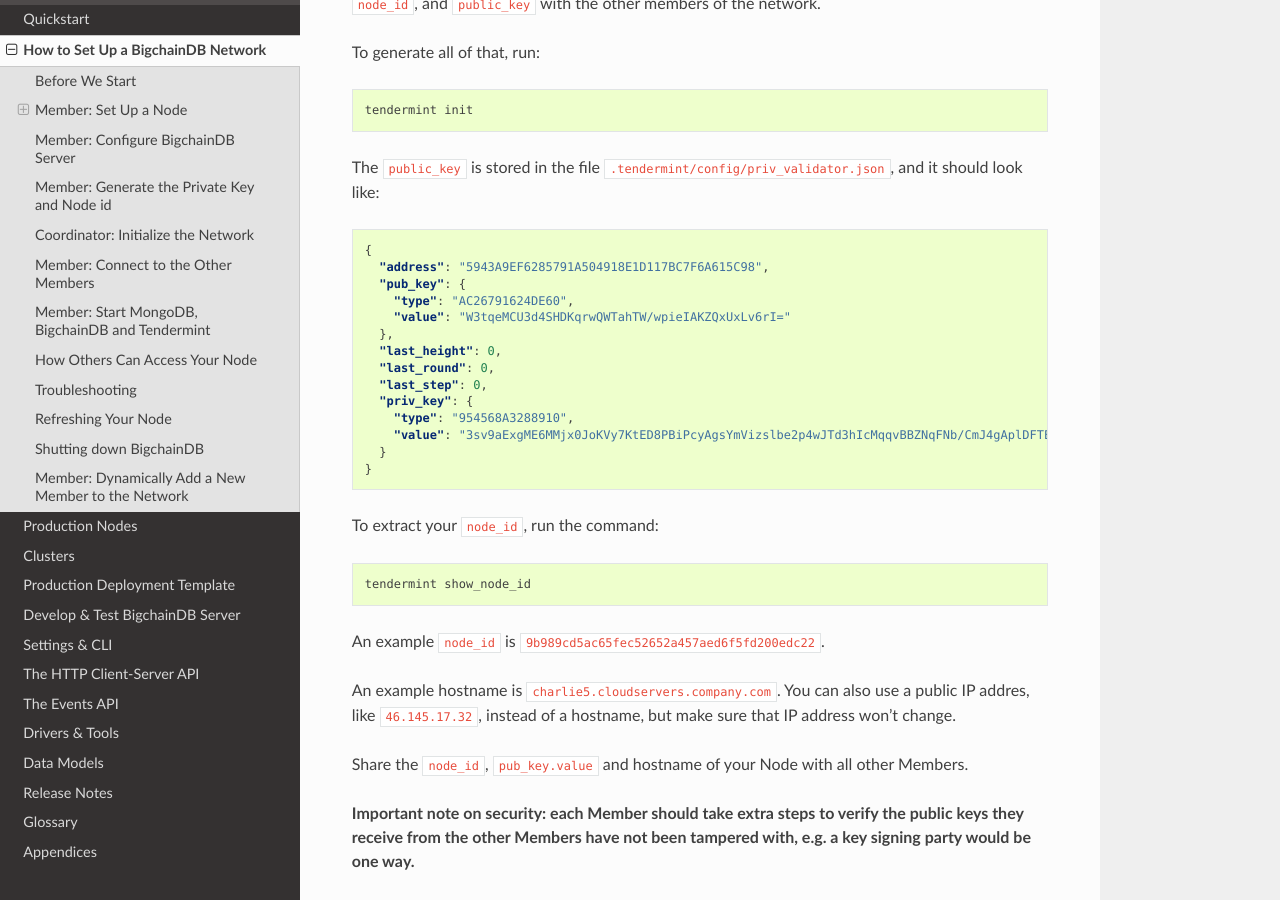
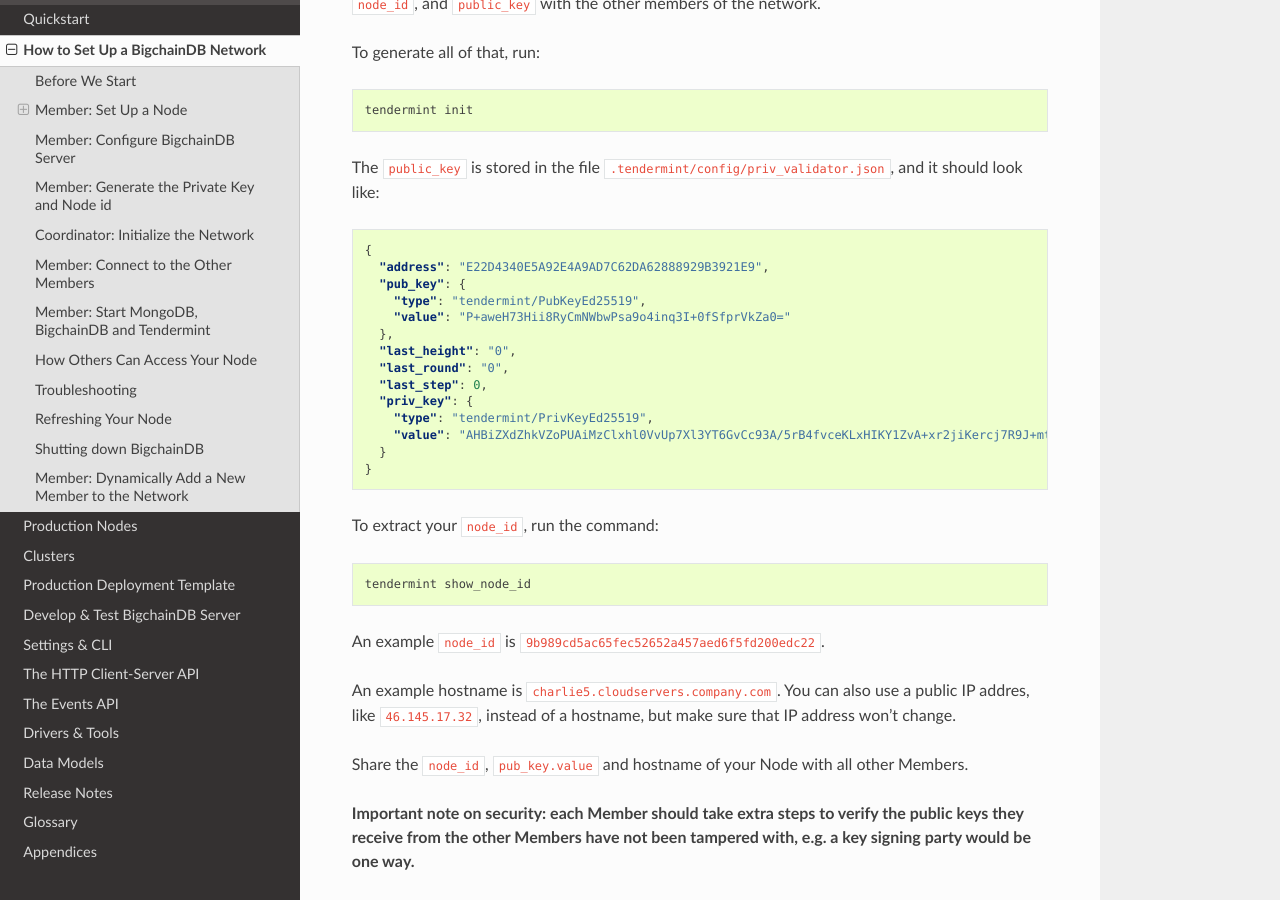
Before and after one commit to bigchaindb/bigchaindb, a Sphinx documentation site: the page built from docs/server/source/simple-network-setup.md, in a window 1280 px wide and 900 px high, scrolled down 3369 px. Built offline with Sphinx 7.4.7 and the Read the Docs theme 2.0.0, drawn with Linux system fonts in a browser that asks for light colours.

Commit message:
Problem: Example priv_validator.json is out-of-date in docs
Solution: In the simple-network-setup docs page, update the example priv_validator.json contents

````diff
--- a/docs/server/source/simple-network-setup.md
+++ b/docs/server/source/simple-network-setup.md
@@ -125,17 +125,17 @@
 
 ```json
 {
-  "address": "5943A9EF6285791A504918E1D117BC7F6A615C98",
+  "address": "E22D4340E5A92E4A9AD7C62DA62888929B3921E9",
   "pub_key": {
-    "type": "AC26791624DE60",
-    "value": "W3tqeMCU3d4SHDKqrwQWTahTW/wpieIAKZQxUxLv6rI="
+    "type": "tendermint/PubKeyEd25519",
+    "value": "P+aweH73Hii8RyCmNWbwPsa9o4inq3I+0fSfprVkZa0="
   },
-  "last_height": 0,
-  "last_round": 0,
+  "last_height": "0",
+  "last_round": "0",
   "last_step": 0,
   "priv_key": {
-    "type": "954568A3288910",
-    "value": "3sv9aExgME6MMjx0JoKVy7KtED8PBiPcyAgsYmVizslbe2p4wJTd3hIcMqqvBBZNqFNb/CmJ4gAplDFTEu/qsg=="
+    "type": "tendermint/PrivKeyEd25519",
+    "value": "AHBiZXdZhkVZoPUAiMzClxhl0VvUp7Xl3YT6GvCc93A/5rB4fvceKLxHIKY1ZvA+xr2jiKercj7R9J+mtWRlrQ=="
   }
 }
 ```
````
